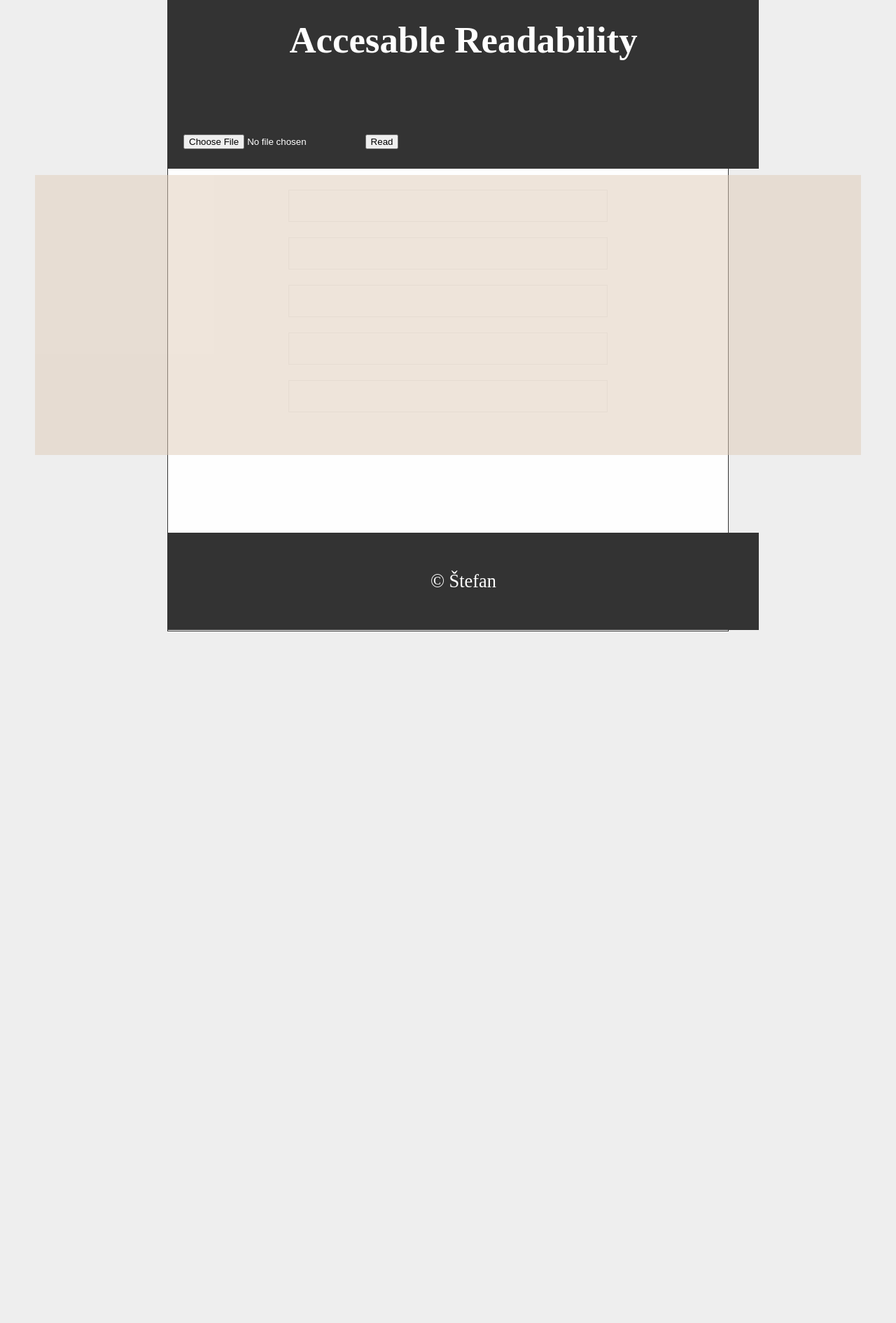
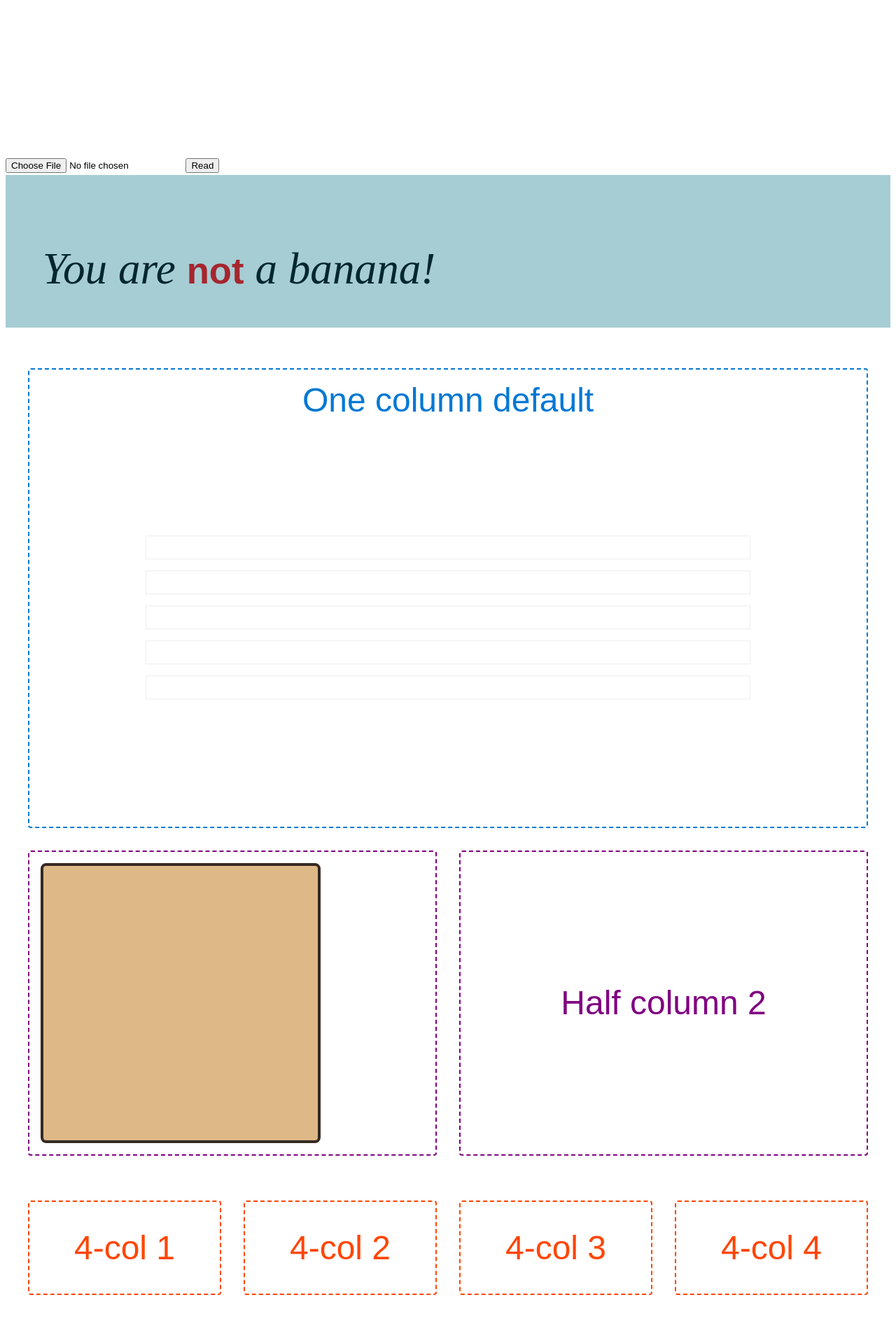
Before and after one commit to ledlightjungledStefan/Osterei, a Jekyll site: the page index.html, which Jekyll copies as it is, in a window 1280 px wide. Shown: the whole page at 70% size. Built offline with Jekyll 4.4.1, drawn with Linux system fonts in a browser that asks for light colours; before the commit the page ends 902 px from its top, so only the background shows below that.

Commit message:
Update index.html
Die dritte Reihe eines Stapels, ist mit der Kommentarzeile verschoben
nicht darstellbar geladen.
Das Zeilenumbruchszeichen ^ für eine visual basic Datei kann und muss nicht verwendet werden.
Um das Format beachten zu können das ein Bildschirm vorgeben würde
könnte mit Einigungen die Dateireihenfolge für die Ein und Ausgabe
einzelner Dateien berücksichtigt werden.
Der Inhalt der css Datei mit dem Namen Laub im gutenberggnu branch
ist in den letzten Zeilen mit Kommentarzeilen gespeichert
um media queries definieren zu lernen.

```diff
--- a/index.html
+++ b/index.html
@@ -9,85 +9,38 @@ title: {{ site.name }}
   <meta charset="UTF-8">
   <meta http-equiv="X-UA-Compatible" content="IE=edge">
   <meta name="viewport" content="width=device-width, initial-scale=1.0">
-    <link rel="stylesheet" href="/Osterei/assets/css/hat.css">
+  <link rel="stylesheet" href="/Osterei/assets/Laub.css">
+  <link rel="stylesheet" href="/Osterei/assets/css/irgendwelche Bilder.css">
+  <link rel="stylesheet" href="/Osterei/assets/css/Dermatologisch.css">
   <title>Document</title>
-    <style>
-        html {
-            font-size: 22px;
-            font-family: "Nunito" -apple-system,
-                BlinkMacSystemFont,
-                "Segoe UI",
-                Roboto,
-                Oxygen,
-                Ubuntu,
-                Cantarell,
-                "Open Sans",
-                "Helvetica Neue",
-                sans-serif;
-            background-color: #eee;
-        }
-
-        body {
-            color: #e0e4cc;
-            font-size: 1.2em;
-            line-height: 1.6;
-            background: #fa6900;
-            overflow-x: hidden;
-            background-color: #fefefe;
-            max-width: 800px;
-            margin: auto;
-            border: 1px solid #333;
-            min-height: 100vh;
-            display: flex;
-            flex-direction: column;
-        }
-
-        h1 {
-            position: relative;
-            top: 50%;
-            left: 50%;
-            -webkit-transform: translate(-50%, -50%);
-            transform: translate(-50%, -50%);
-            width: 80%;
-            text-align: center;
-        }
-
-        header,
-        footer {
-            position: fixed;
-            width: 100%;
-            max-width: inherit;
-            background-color: #333;
-            color: #fff;
-            padding: 1rem;
-        }
-
-        header {
-            top: 0;
-        }
-
-        footer {
-            bottom: 0;
-        }
-
-        main {
-            flex-grow: 1;
-            padding: 120px 1rem;
-        }
-
-        footer>p {
-            text-align: center;
-        }
-    </style>
 </head>
 
 <body>
-    <header>
-        <h1>Accesable Readability</h1>
+  <div class='cover'>&nbsp</div>
   <input type="file" id="fileInput">
   <button id="readBtn">Read</button>
-    </header>
-    <main>
+  <svg viewBox="0 0 240 40" xmlns="http://www.w3.org/2000/svg">
+    <style>
+      text {
+        font: italic 12px serif;
+      }
+
+      tspan {
+        font: bold 10px sans-serif;
+        fill: red;
+      }
+    </style>
+
+    <text x="10" y="30" class="small">
+      You are
+      <tspan>not</tspan>
+      a banana!
+    </text>
+  </svg>
+  <main class="grid-wrap">
+
+    <div class="grid">
+      <span>One column default
         <div class='container'>
           <p id='resultOne'></p>
           <p id='resultTwo'></p>
@@ -95,13 +48,34 @@ title: {{ site.name }}
           <p id='resultFour'></p>
           <p id='resultFive'></p>
         </div>
+      </span>
+    </div>
+
+    <div class="grid">
+      <span>
+        <div class="mainBox">
+          <div class="smallBox">
+          </div>
+        </div>
+      </span>
+      <span>Half column 2</span>
+    </div>
+
+    <div class="grid">
+      <!-- <span>3-col 1</span>
+                  <span>3-col 2</span>
+                  <span>3-col 3</span> -->
+    </div>
+
+    <div class="grid">
+      <span>4-col 1</span>
+      <span>4-col 2</span>
+      <span>4-col 3</span>
+      <span>4-col 4</span>
+    </div>
+
   </main>
-    <footer>
-        <p>&copy; Štefan </p>
-    </footer>
-    <div class='cover'>&nbsp</div>
 </body>
-<script src="/Osterei/assets/js/starshield.js"></script>
-<!-- <style src="hat.css"></style> -->
+<script src="/Osterei/assets/js/Hausboot.js"></script>
 
 </html>
```
Lines whose indentation alone changed are shown as unchanged.
